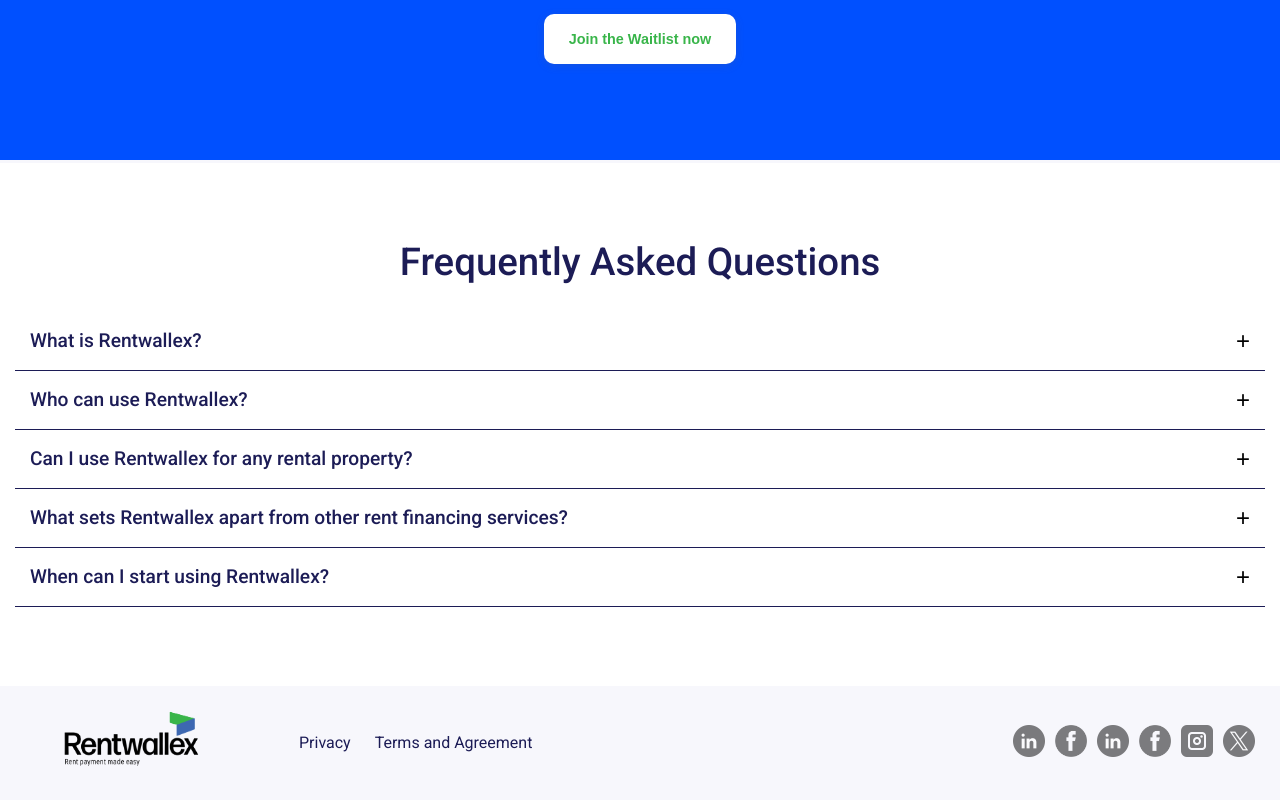
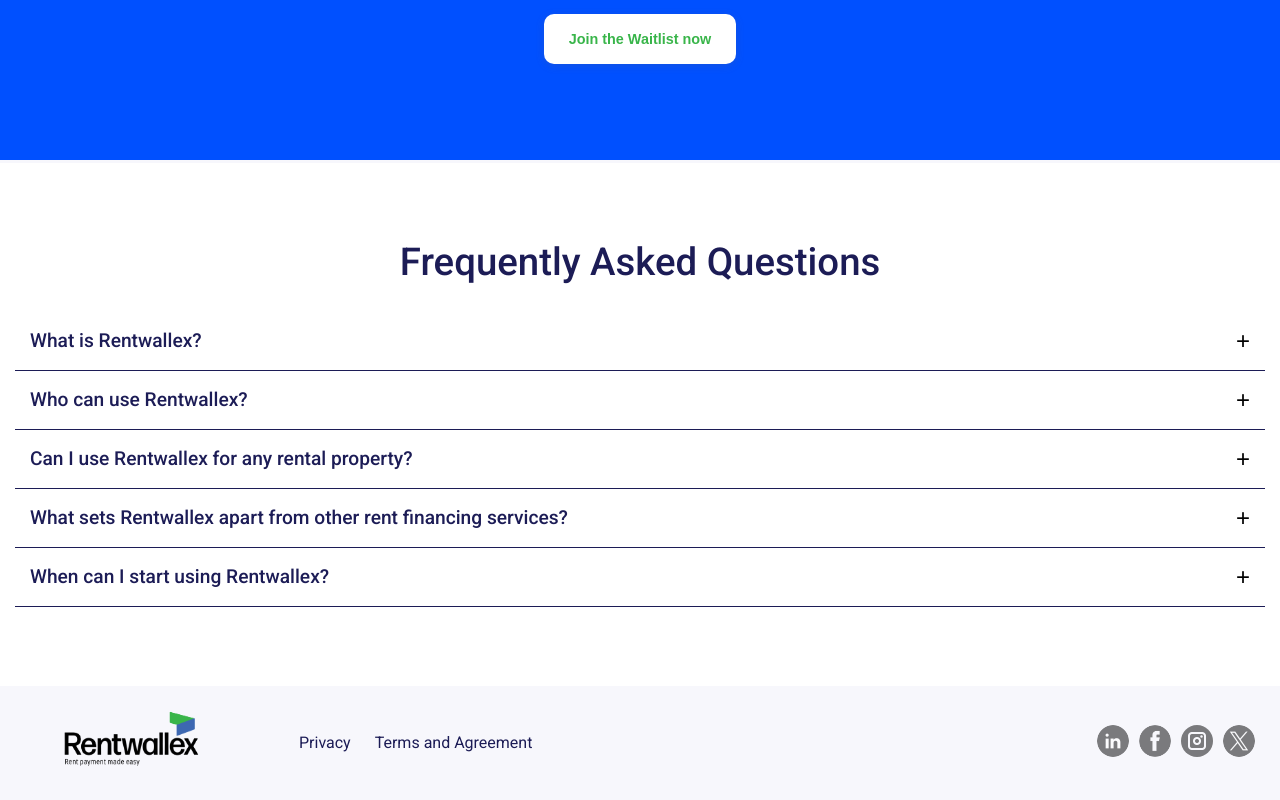
Before and after one commit to charleyoshi/rentwallex, a React (Create React App) app in the folder client/: page / in a window 1280 px wide. Shown: the part 1967-2767 px from the top of the page. Built offline with nearby package versions, Linux system fonts and the light colour scheme.

Commit message:
fix bugs

```diff
--- a/client/src/components/Footer.js
+++ b/client/src/components/Footer.js
@@ -8,7 +8,7 @@
 
 export default function Footer() {
   const logoStyle = { width: '250px', height: 'auto', marginRight: '10px' };
-  const iconsStyle = { width: '50px', height: 'auto', marginRight: '10px' };
+  const iconsStyle = { width: '50px', height: 'auto', marginRight: '10px', borderRadius: '50px' };
 
   return (
 
@@ -32,8 +32,6 @@
         <div className='right'>
           <img src={linkedIn} alt="LinkedIn" style={iconsStyle} />
           <img src={facebook} alt="Facebook" style={iconsStyle} />
-          <img src={linkedIn} alt="LinkedIn" style={iconsStyle} />
-          <img src={facebook} alt="Facebook" style={iconsStyle} />
           <img src={instagram} alt="Instagram" style={iconsStyle} />
           <img src={twitter} alt="Twitter" style={iconsStyle} />
         </div>
```
